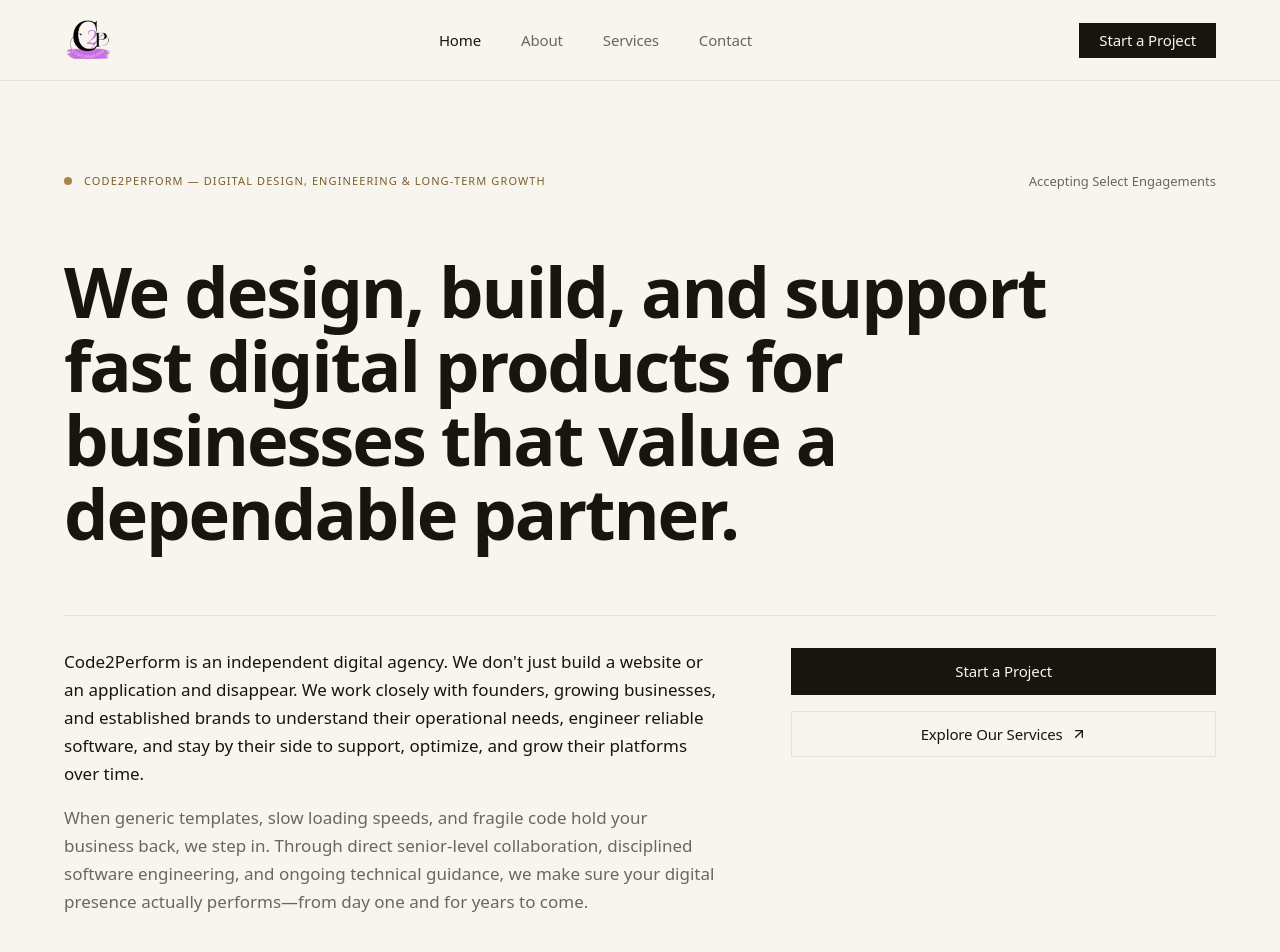
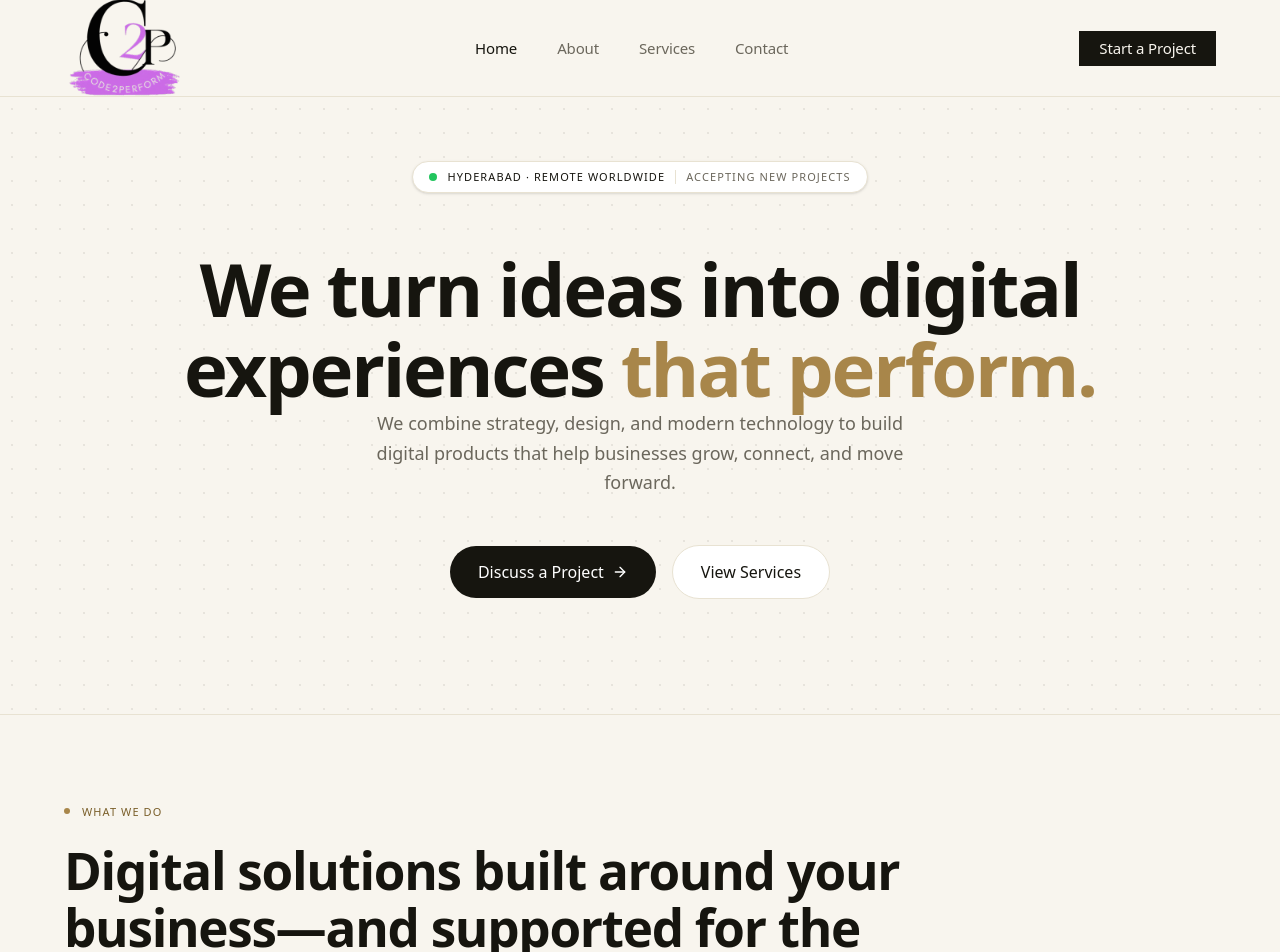
Before and after one commit to Wameez-2986/Code2Perform, a Next.js app: page / in a window 1280 px wide. Shown: the top 952 px of the page. Built offline with nearby package versions, Linux system fonts and the light colour scheme; a web font is replaced by a local one.

Commit message:
feat: add home view component, header, and global styles

```diff
--- a/app/globals.css
+++ b/app/globals.css
@@ -306,3 +306,10 @@
   outline: none;
   border-color: var(--color-ink);
 }
+
+/* Hero — Subtle static dot texture (CSS only, no image dependency) */
+.hero-texture {
+  background-color: var(--color-bone);
+  background-image: radial-gradient(circle, rgba(22, 21, 15, 0.08) 1px, transparent 1px);
+  background-size: 24px 24px;
+}
--- a/components/header.tsx
+++ b/components/header.tsx
@@ -38,7 +38,7 @@
 
   return (
     <header className="sticky top-0 z-50 w-full bg-bone border-b border-hairline">
-      <div className="page-container flex h-20 items-center justify-between">
+      <div className="page-container flex h-24 items-center justify-between">
         {/* Brand Logo */}
         <Link
           href="/"
@@ -49,10 +49,10 @@
           <Image
             src="/logo.png"
             alt="Code2Perform - Digital Design and Web Engineering"
-            width={160}
-            height={48}
+            width={300}
+            height={252}
             priority
-            className="h-10 w-auto object-contain"
+            className="w-[90px] md:w-[120px] h-auto object-contain"
           />
         </Link>
 
--- a/components/home/home-view.tsx
+++ b/components/home/home-view.tsx
@@ -1,5 +1,5 @@
 import Link from "next/link";
-import { ArrowUpRight } from "lucide-react";
+import { ArrowRight, ArrowUpRight } from "lucide-react";
 
 const SERVICES = [
   {
@@ -56,89 +56,95 @@
   return (
     <div className="w-full">
       {/* =====================================================================
-          1. HERO SECTION
-          Positioned around long-term partnership, craft, and business utility
+          1. HERO SECTION — Exact reference match
+          Centered composition: status pill / headline / paragraph / CTA buttons
+          Background: bone color + subtle static dot texture (CSS only)
           ===================================================================== */}
-      <section className="border-b border-hairline section-spacing" aria-label="Hero">
-        <div className="page-container space-y-12 md:space-y-16">
-          {/* Top Row: Editorial Label & Status */}
-          <div className="flex flex-wrap items-center justify-between gap-4">
-            <div className="flex items-center gap-3">
-              <span className="w-2 h-2 rounded-full bg-champagne" />
-              <p className="type-label text-champagne-deep">
-                Code2Perform — Digital Design, Engineering &amp; Long-Term Growth
-              </p>
-            </div>
-            <p className="type-legal text-muted">
-              Accepting Select Engagements
-            </p>
+      <section
+        className="hero-texture border-b border-hairline"
+        aria-label="Hero"
+        style={{ paddingTop: "clamp(2.5rem, 5vw, 4.5rem)", paddingBottom: "clamp(4.5rem, 9vw, 8rem)" }}
+      >
+        <div className="page-container flex flex-col items-center text-center">
+
+          {/* --- Status / Location Pill --- */}
+          <div
+            className="inline-flex items-center gap-2.5 px-4 py-2 bg-surface border border-hairline rounded-full shadow-sm mb-10 md:mb-14"
+            role="status"
+            aria-label="Hyderabad · Remote Worldwide — Accepting New Projects"
+          >
+            {/* Green status dot */}
+            <span
+              className="w-2 h-2 rounded-full shrink-0"
+              style={{ backgroundColor: "#22c55e" }}
+              aria-hidden="true"
+            />
+            <span className="type-label text-ink tracking-widest whitespace-nowrap">
+              HYDERABAD · REMOTE WORLDWIDE
+            </span>
+            {/* Vertical divider */}
+            <span
+              className="w-px h-3.5 bg-hairline shrink-0"
+              aria-hidden="true"
+            />
+            <span className="type-label text-muted whitespace-nowrap tracking-wide">
+              Accepting New Projects
+            </span>
           </div>
 
-          {/* Strong Main Heading */}
-          <div className="max-w-5xl">
-            <h1 className="type-display text-ink">
-              We design, build, and support fast digital products for businesses that value a dependable partner.
+          {/* --- Main Headline --- */}
+          {/*
+            TWO-LINE STRUCTURE
+            Each line is an explicit display:block span with white-space:nowrap so
+            the browser can never wrap within a line. The clamp scales the font
+            down as the viewport narrows, preserving both lines for as long
+            as possible before mobile reflow.
+          */}
+          <h1
+            className="font-bold text-ink w-full mb-10 md:mb-14"
+            style={{
+              fontSize: "clamp(2.25rem, 5.8vw, 5.25rem)",
+              letterSpacing: "-0.03em",
+              lineHeight: "1.08",
+            }}
+          >
+            {/* Line 1 — always one line */}
+            <span style={{ display: "block", whiteSpace: "nowrap" }}>
+              We turn ideas into digital
+            </span>
+            {/* Line 2 — always one line, partial champagne color */}
+            <span style={{ display: "block", whiteSpace: "nowrap" }}>
+              <span style={{ color: "var(--color-ink)" }}>experiences </span>
+              <span style={{ color: "var(--color-champagne)" }}>that perform.</span>
+            </span>
           </h1>
-          </div>
 
-          {/* Middle Two-Column Grid: Human Narrative & Action Triggers */}
-          <div className="pt-8 border-t border-hairline grid grid-cols-1 lg:grid-cols-12 gap-10 items-start">
-            <div className="lg:col-span-7 space-y-4">
-              <p className="type-body text-ink font-medium text-lg leading-relaxed">
-                Code2Perform is an independent digital agency. We don&apos;t just build a
-                website or an application and disappear. We work closely with founders,
-                growing businesses, and established brands to understand their operational
-                needs, engineer reliable software, and stay by their side to support,
-                optimize, and grow their platforms over time.
+          {/* --- Supporting Paragraph --- */}
+          <p
+            className="text-muted leading-relaxed mb-10 md:mb-12 max-w-xl"
+            style={{ fontSize: "clamp(1rem, 1.5vw, 1.125rem)" }}
+          >
+            We combine strategy, design, and modern technology to build digital
+            products that help businesses grow, connect, and move forward.
           </p>
-              <p className="type-body text-muted leading-relaxed">
-                When generic templates, slow loading speeds, and fragile code hold your
-                business back, we step in. Through direct senior-level collaboration,
-                disciplined software engineering, and ongoing technical guidance, we make
-                sure your digital presence actually performs—from day one and for years to come.
-              </p>
-            </div>
 
-            <div className="lg:col-span-5 flex flex-col sm:flex-row lg:flex-col items-start gap-4 lg:pl-8">
+          {/* --- CTA Buttons --- */}
+          <div className="flex flex-col sm:flex-row items-center gap-3 sm:gap-4">
             <Link
               href="/contact"
-                className="type-button inline-flex items-center justify-center w-full sm:w-auto lg:w-full px-6 py-4 bg-ink text-bone hover:bg-champagne-deep text-center"
+              className="inline-flex items-center justify-center gap-2 px-7 py-3.5 bg-ink text-white font-medium rounded-full text-base hover:bg-champagne-deep"
             >
-                Start a Project
+              Discuss a Project
+              <ArrowRight className="h-4 w-4 shrink-0" aria-hidden="true" />
             </Link>
             <Link
               href="/services"
-                className="type-nav inline-flex items-center justify-center gap-2 w-full sm:w-auto lg:w-full px-6 py-3.5 border border-hairline text-ink hover:border-ink text-center"
+              className="inline-flex items-center justify-center px-7 py-3.5 bg-surface border border-hairline text-ink font-medium rounded-full text-base hover:border-ink"
             >
-                Explore Our Services
-                <ArrowUpRight className="h-4 w-4" aria-hidden="true" />
+              View Services
             </Link>
           </div>
-          </div>
 
-          {/* Lower Tripartite Editorial Rubric: 3 Core Client Commitments */}
-          <div className="pt-8 border-t border-hairline grid grid-cols-1 md:grid-cols-3 gap-8">
-            <div className="space-y-2">
-              <p className="type-label text-champagne-deep">01 / Understand</p>
-              <p className="type-body-sm text-ink">
-                We Listen First — Grounding every project in your actual business workflows and customer needs.
-              </p>
-            </div>
-
-            <div className="space-y-2">
-              <p className="type-label text-champagne-deep">02 / Build &amp; Launch</p>
-              <p className="type-body-sm text-ink">
-                Disciplined Craft — Delivering fast, maintainable websites and applications without fragile shortcuts.
-              </p>
-            </div>
-
-            <div className="space-y-2">
-              <p className="type-label text-champagne-deep">03 / Support &amp; Grow</p>
-              <p className="type-body-sm text-ink">
-                Long-Term Care — Staying engaged after launch with proactive maintenance, optimization, and automation.
-              </p>
-            </div>
-          </div>
         </div>
       </section>
 
```
Lines whose indentation alone changed are shown as unchanged.
